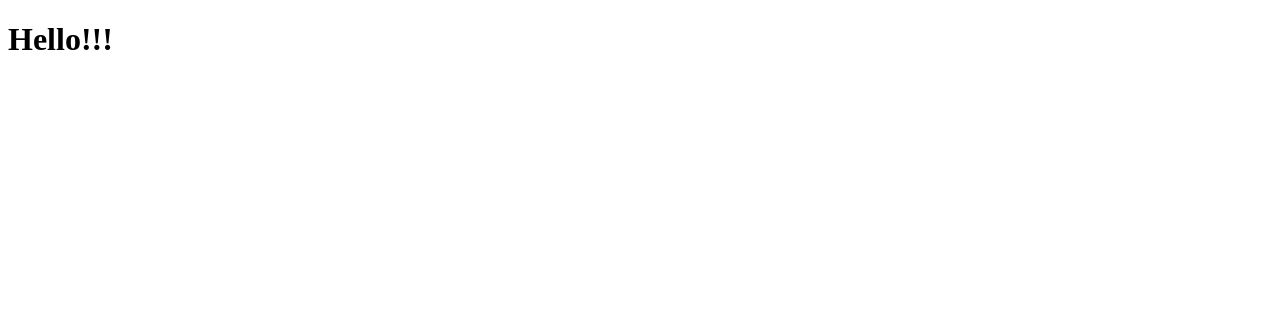
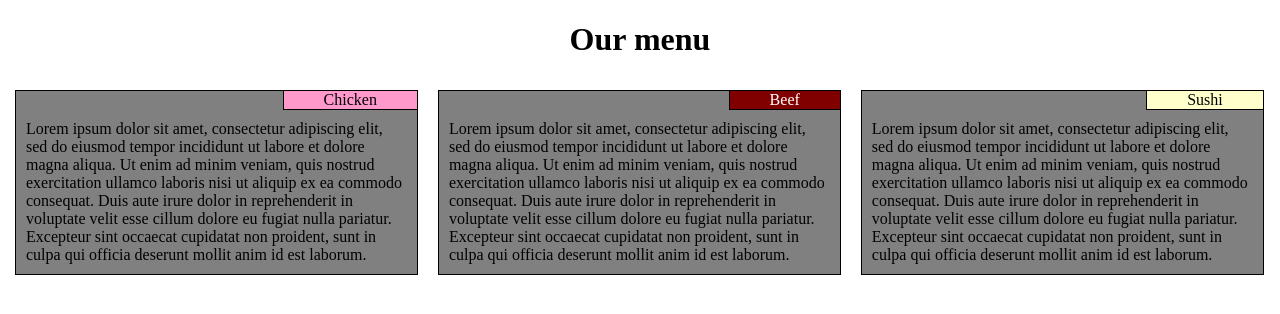
Before and after one commit to saianaid/coursera-test, a plain HTML site: page index.html in a window 1280 px wide. Drawn offline with Linux system fonts and the light colour scheme.

Commit message:
Finished assignment

```diff
--- a/css/stylesheet.css
+++ b/css/stylesheet.css
@@ -0,0 +1,68 @@
+*{
+	box-sizing: border-box;
+}
+body{
+	margin: 5px;
+}
+@media (min-width: 992px) {
+	.col-md-4 {
+		float: left;
+		padding: 10px;
+	}
+	.col-md-4 {
+		width: 33.3%;
+	}
+}
+@media (min-width: 768px) and (max-width: 991px) {
+	.col-sm-6, .col-sm-12{
+		float: left;
+		padding: 10px;
+	}
+	.col-sm-6 {
+		width: 50%;
+	}
+	.col-sm-12 {
+		width: 100%;
+	}
+}
+@media (max-width: 767px) {
+	.col-xs-12 {
+		float: left;
+		padding: 10px;
+	}
+	.col-xs-12 {
+		width: 100%;
+	}
+}
+.title{
+	float: right;
+
+	border: 1px solid black;
+	margin-top: -1px;
+	margin-right: -1px;
+	box-sizing: border-box;
+	padding-left: 40px;
+	padding-right: 40px;
+}
+.tit1{
+	background-color: #ff99cc;
+}
+.tit2{
+	background-color: #800000;
+	color: white;
+}
+.tit3{
+	background-color: #ffffcc;
+}
+.content{
+	float: none;
+	clear: right;
+	padding: 10px;
+}
+.section{
+	border: 1px solid black;
+	background:  #808080;
+}
+h1{
+	text-align: center;
+}
--- a/index.html
+++ b/index.html
@@ -1,9 +1,26 @@
 <!DOCTYPE html>
 <html>
+<meta name="viewport" content="width=device-width, initial-scale=1">
+<link rel="stylesheet" href="css/stylesheet.css">
 <head>
 	<title>Module 2 assignment</title>
 </head>
 <body>
-<h1>Hello!!!</h1>
+<h1>Our menu</h1>
+<div class="col-md-4 col-sm-6 col-xs-12">
+<div class="section">
+<div class="title tit1">Chicken</div> <div class="content">Lorem ipsum dolor sit amet, consectetur adipiscing elit, sed do eiusmod tempor incididunt ut labore et dolore magna aliqua. Ut enim ad minim veniam, quis nostrud exercitation ullamco laboris nisi ut aliquip ex ea commodo consequat. Duis aute irure dolor in reprehenderit in voluptate velit esse cillum dolore eu fugiat nulla pariatur. Excepteur sint occaecat cupidatat non proident, sunt in culpa qui officia deserunt mollit anim id est laborum.</div>
+</div>
+</div>
+<div class="col-md-4 col-sm-6 col-xs-12">
+<div class="section">
+ <div class="title tit2">Beef</div> <div class="content">Lorem ipsum dolor sit amet, consectetur adipiscing elit, sed do eiusmod tempor incididunt ut labore et dolore magna aliqua. Ut enim ad minim veniam, quis nostrud exercitation ullamco laboris nisi ut aliquip ex ea commodo consequat. Duis aute irure dolor in reprehenderit in voluptate velit esse cillum dolore eu fugiat nulla pariatur. Excepteur sint occaecat cupidatat non proident, sunt in culpa qui officia deserunt mollit anim id est laborum.</div>
+ </div>
+ </div>
+<div class="col-md-4 col-sm-12 col-xs-12">
+<div class="section">
+<div class="title tit3">Sushi</div> <div class="content">Lorem ipsum dolor sit amet, consectetur adipiscing elit, sed do eiusmod tempor incididunt ut labore et dolore magna aliqua. Ut enim ad minim veniam, quis nostrud exercitation ullamco laboris nisi ut aliquip ex ea commodo consequat. Duis aute irure dolor in reprehenderit in voluptate velit esse cillum dolore eu fugiat nulla pariatur. Excepteur sint occaecat cupidatat non proident, sunt in culpa qui officia deserunt mollit anim id est laborum.</div>
+</div>
+</div>
 </body>
 </html>
```
